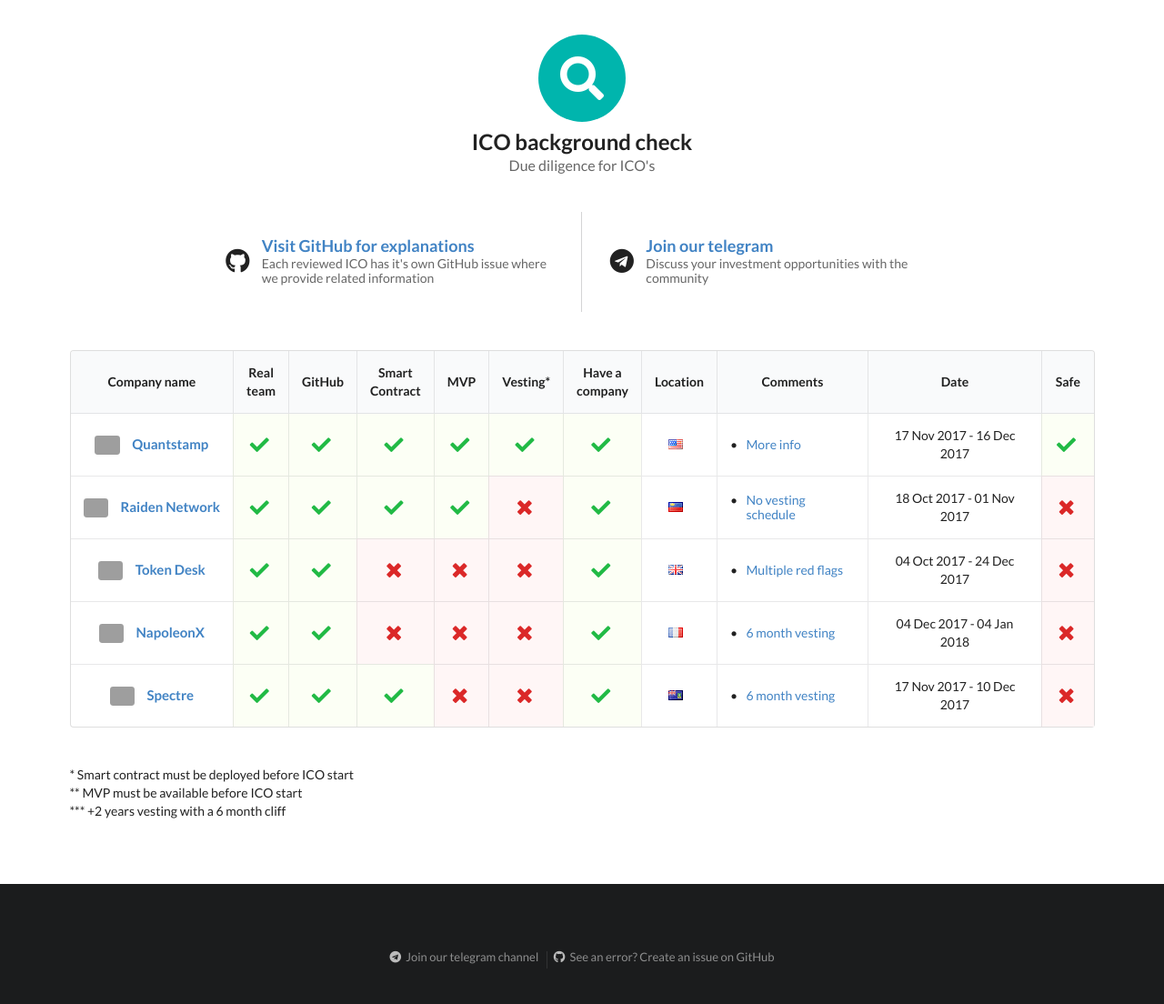
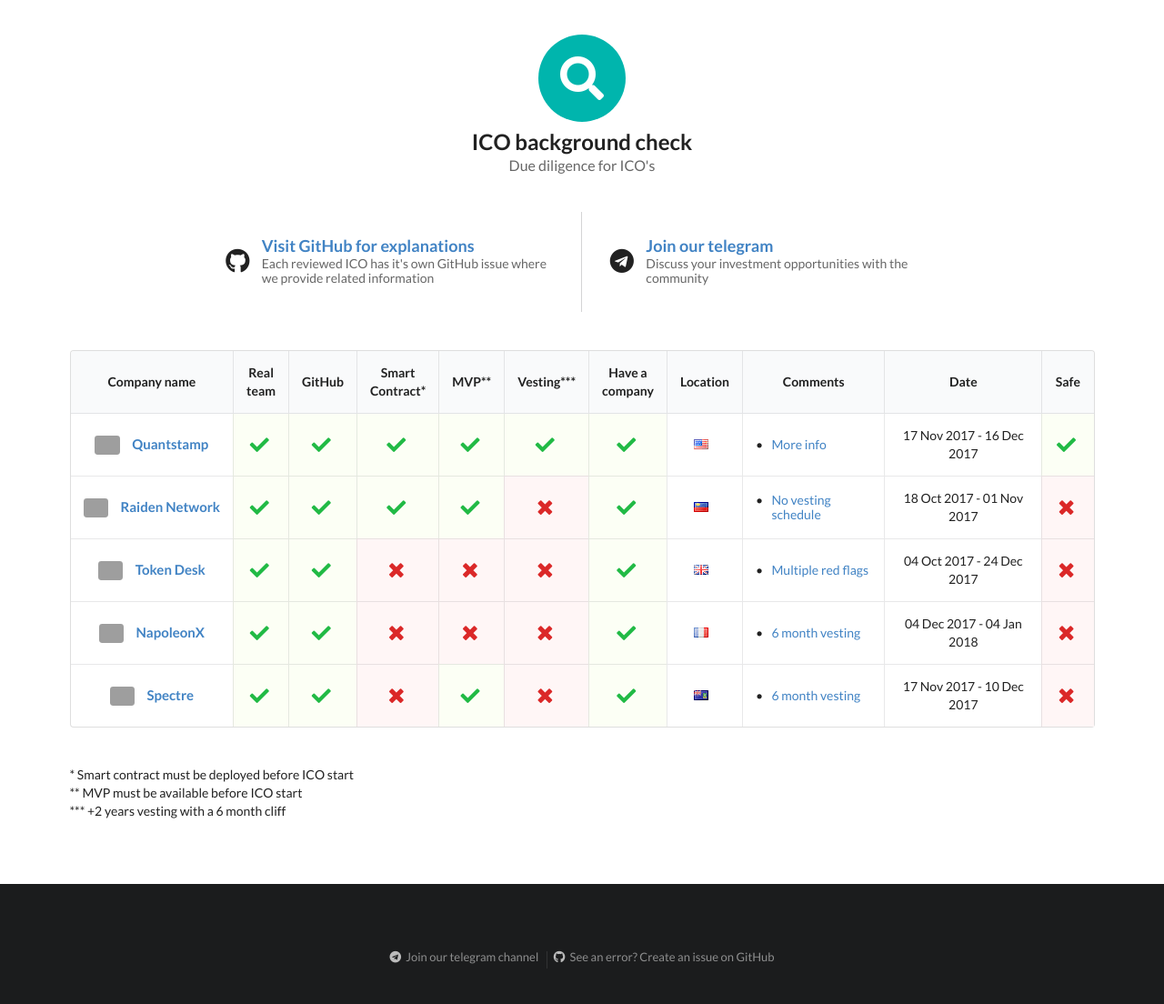
Before and after one commit to ico-check/ico-check, a Jekyll site: the page built from index.md, in a window 1280 px wide, cut to the strip 104-1239 px from the top of the page. Shown: the top 1104 px of the strip at 91% size. Built offline with Jekyll 4.4.1, drawn with Linux system fonts in a browser that asks for light colours; nearby versions of some CDN libraries; grey boxes are pictures that could not be loaded.

Commit message:
Fix for columns order on desktop view

```diff
--- a/_layouts/home.html
+++ b/_layouts/home.html
@@ -132,9 +132,9 @@
         <th class="single line center aligned">Company name</th>
         <th class="center aligned">Real team</th>
         <th class="center aligned">GitHub</th>
-        <th class="center aligned">Smart Contract</th>
-        <th class="center aligned">MVP</th>
-        <th class="center aligned">Vesting*</th>
+        <th class="center aligned">Smart Contract*</th>
+        <th class="center aligned">MVP**</th>
+        <th class="center aligned">Vesting***</th>
         <th class="center aligned">Have a company</th>
         <th class="center aligned">Location</th>
         <th class="center aligned">Comments</th>
@@ -150,8 +150,8 @@
 
       {% include bool-cell.html value=ico.real-team %}
       {% include bool-cell.html value=ico.github %}
+      {% include bool-cell.html value=ico.smart-contract %}
       {% include bool-cell.html value=ico.mvp %}
-      {% include bool-cell.html value=ico.smart-contract %}
       {% include bool-cell.html value=ico.min-vesting %}
       {% include bool-cell.html value=ico.have-company %}
 
```
